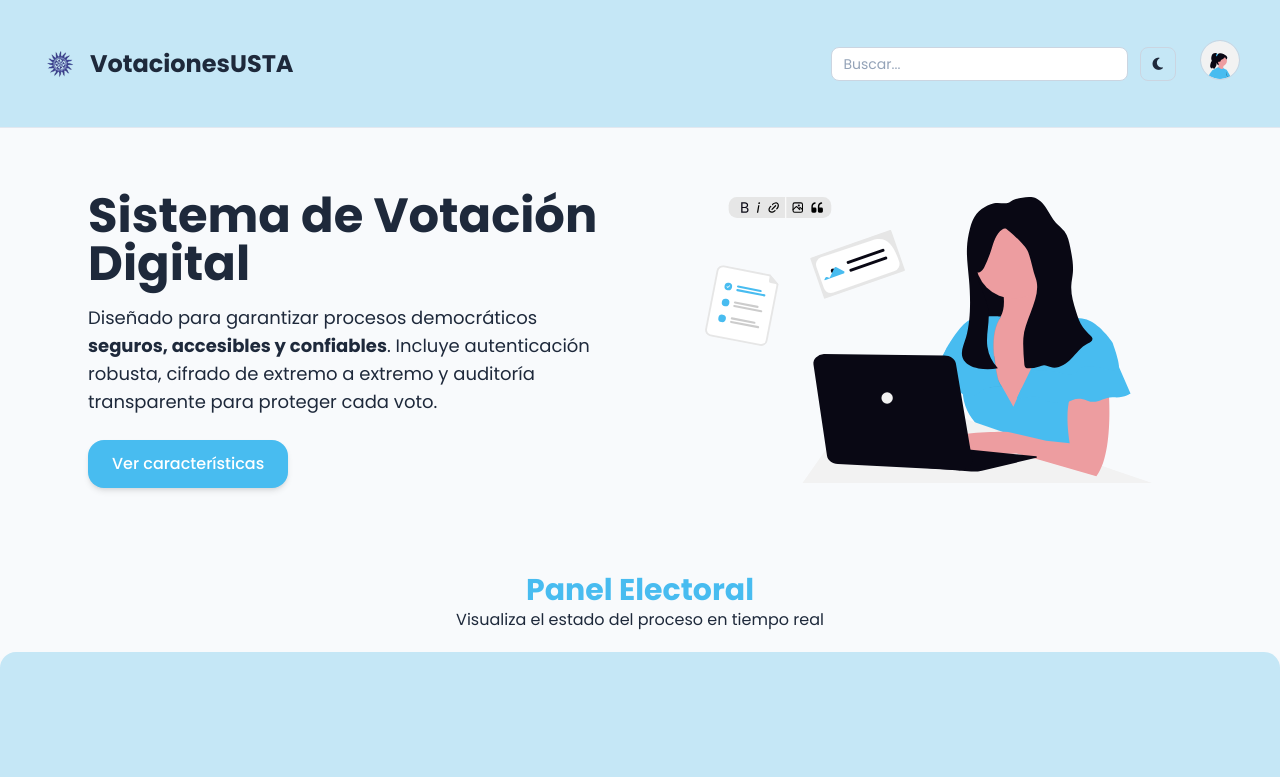
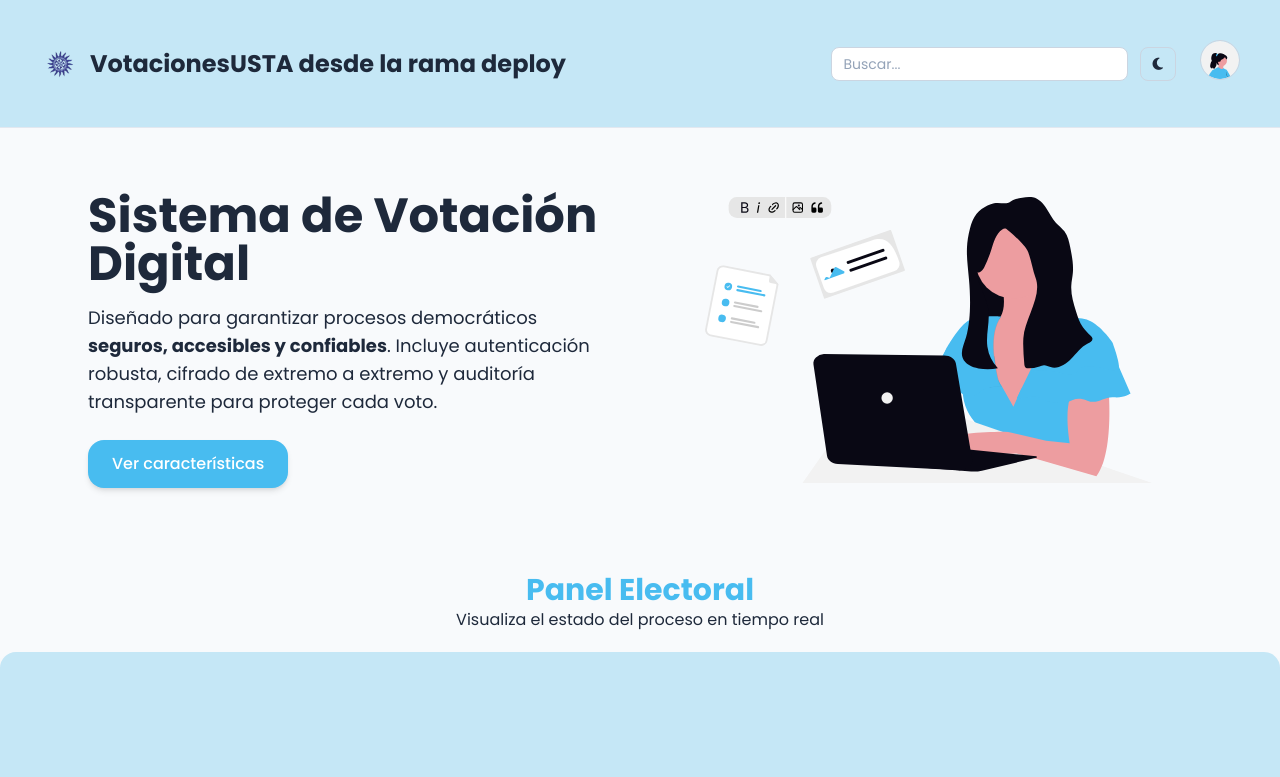
Before and after one commit to karolmarianaacuna/sistema-de-votaciones, a plain HTML site: page index.html in a window 1280 px wide. Shown: the top 777 px of the page. Drawn offline with nearby package versions, Linux system fonts and the light colour scheme.

Commit message:
Update index.html -viernes 4:40

```diff
--- a/index.html
+++ b/index.html
@@ -45,7 +45,7 @@
             class="h-10"
           />
           <a href="#" class="font-bold text-2xl hover:opacity-80 transition">
-            VotacionesUSTA
+            VotacionesUSTA desde la rama deploy
           </a>
         </div>
 
```
